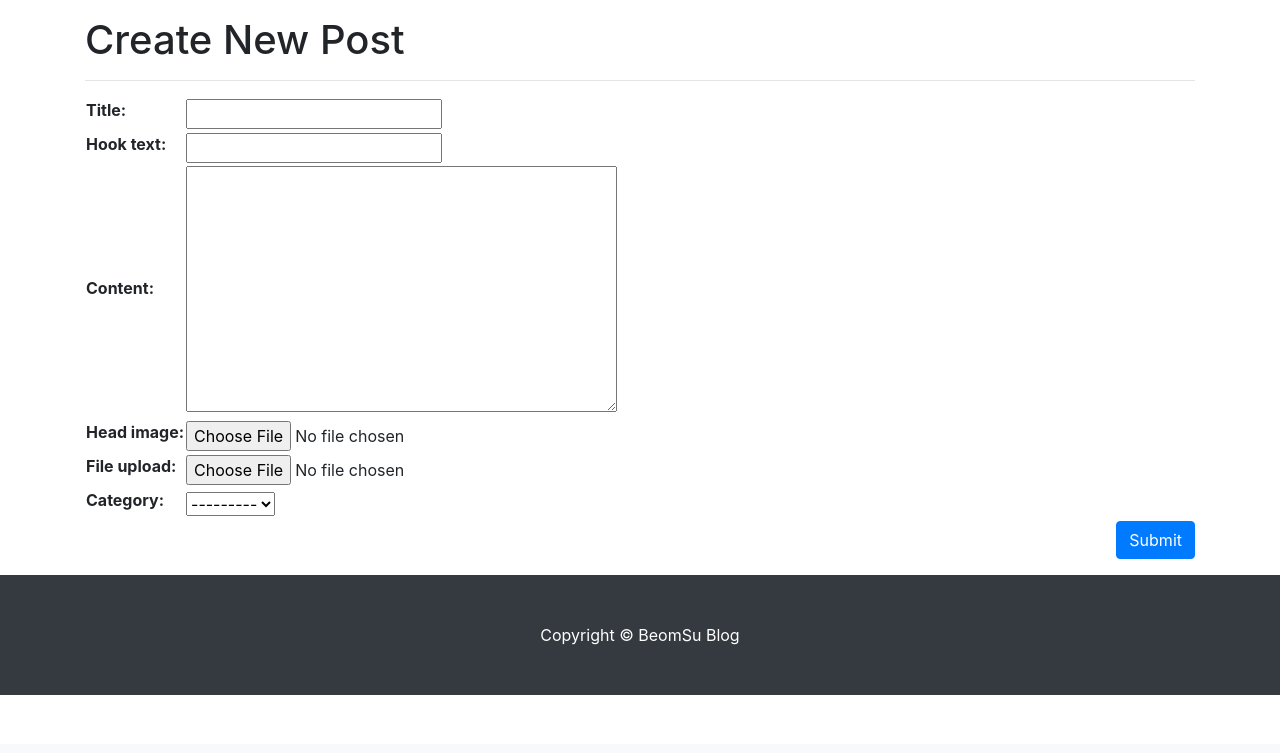
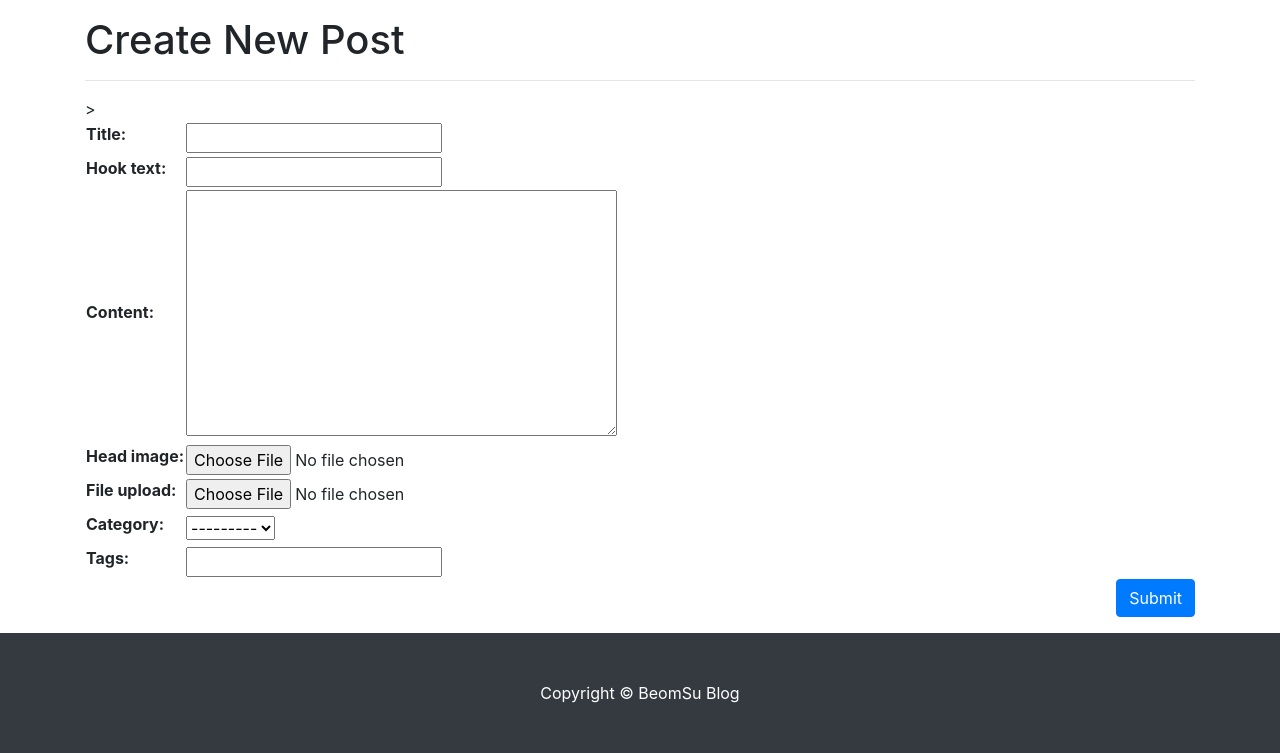
Before and after one commit to ParkBeomSUU/DJango-Blog, a Django app: page /blog/create_post/ in a window 1280 px wide. Shown: the part 56-809 px from the top of the page. Before the commit the page ends 751 px from the top, so only its background shows below. Run offline with Django 4.2, Linux system fonts and the light colour scheme; the visitor is signed in with stand-in values (Sample User, id 1); data that the repository does not hold is empty; some libraries are stand-ins or nearby versions.

Commit message:
포스트를 작성 할때 텍스트로 태그 지정하기

```diff
--- a/blog/templates/blog/post_form.html
+++ b/blog/templates/blog/post_form.html
@@ -8,6 +8,10 @@
     <form method="post" enctype="multipart/form-data">{%csrf_token%}
     <table>
         {{ form }}
+        <tr>
+        <th><label for="id_tags_str">Tags:</label></th>>
+        <td><input type="text" name="tags_str" id="id_tags_str"></td>
+        </tr>
     </table>
     <button type="submit" class="btn btn-primary float-right">Submit</button>
     </form>
--- a/blog/views.py
+++ b/blog/views.py
@@ -3,6 +3,7 @@ from .models import Post, Category,Tag
 from django.shortcuts import render,redirect
 from django.contrib.auth.mixins import LoginRequiredMixin,UserPassesTestMixin
 from django.core.exceptions import PermissionDenied
+from django.utils.text import  slugify
 
 
 class PostList(ListView):
@@ -46,7 +47,24 @@ class PostCreate(LoginRequiredMixin,UserPassesTestMixin,CreateView,):
         current_user=self.request.user
         if current_user.is_authenticated and (current_user.is_staff or current_user.is_superuser):
             form.instance.author=current_user
-            return super(PostCreate,self).form_valid(form)
+            response = super(PostCreate,self).form_valid(form)
+
+            tags_str=self.request.POST.get('tags_str')
+            if tags_str:
+                tags_str=tags_str.strip()
+
+                tags_str=tags_str.replace(',',';')
+                tags_list=tags_str.split(';')
+
+                for t in tags_list:
+                    t= t.strip()
+                    tag,is_tag_created=Tag.objects.get_or_create(name=t)
+                    if is_tag_created:
+                        tag.slug=slugify(t,allow_unicode=True)
+                        tag.save()
+                    self.object.tags.add(tag)
+                return response
+            #return super(PostCreate,self).form_valid(form)
         else:
             return redirect('/blog/')
 
```
Also changed, not shown: blog/tests.py (+10 -0 lines).
